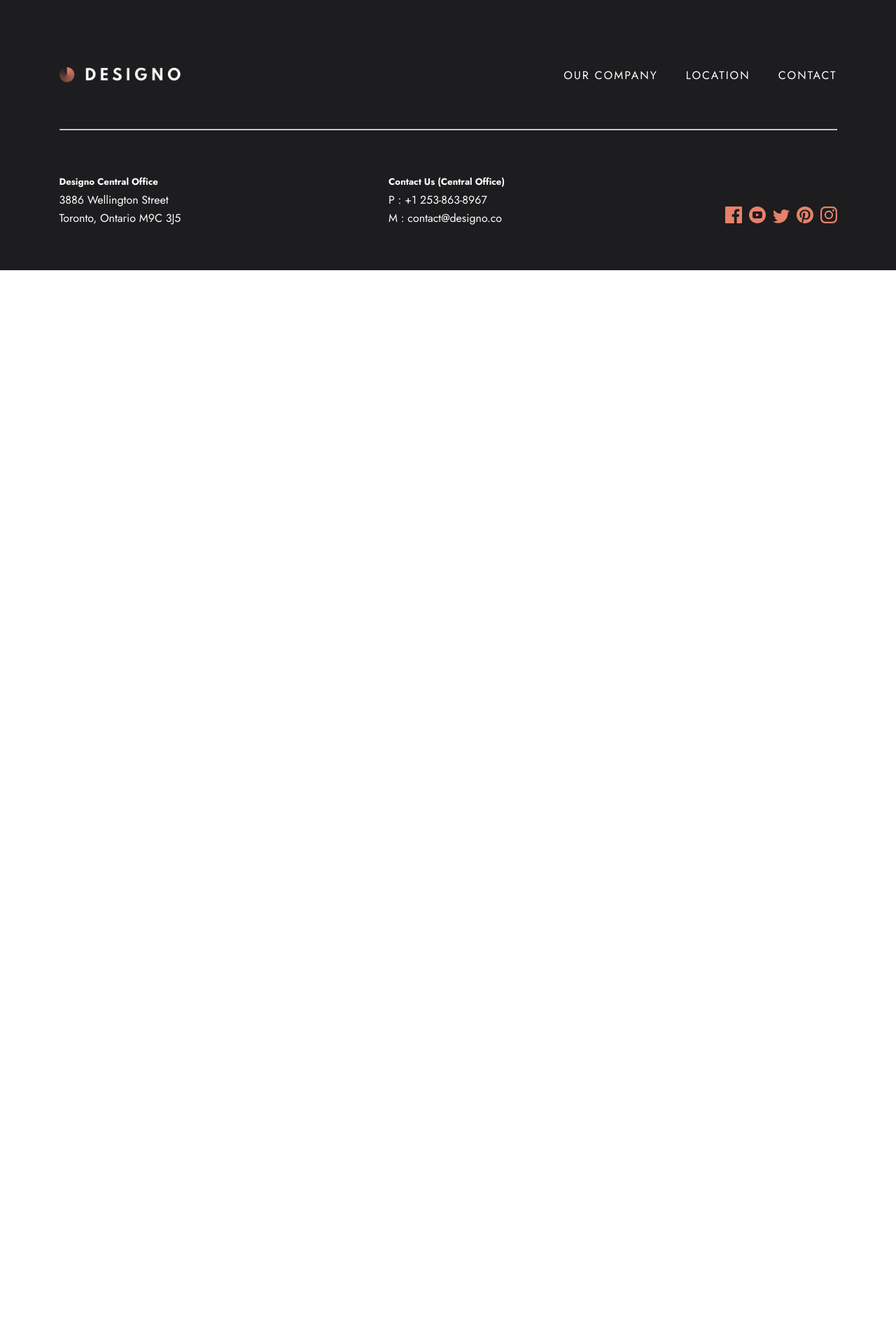
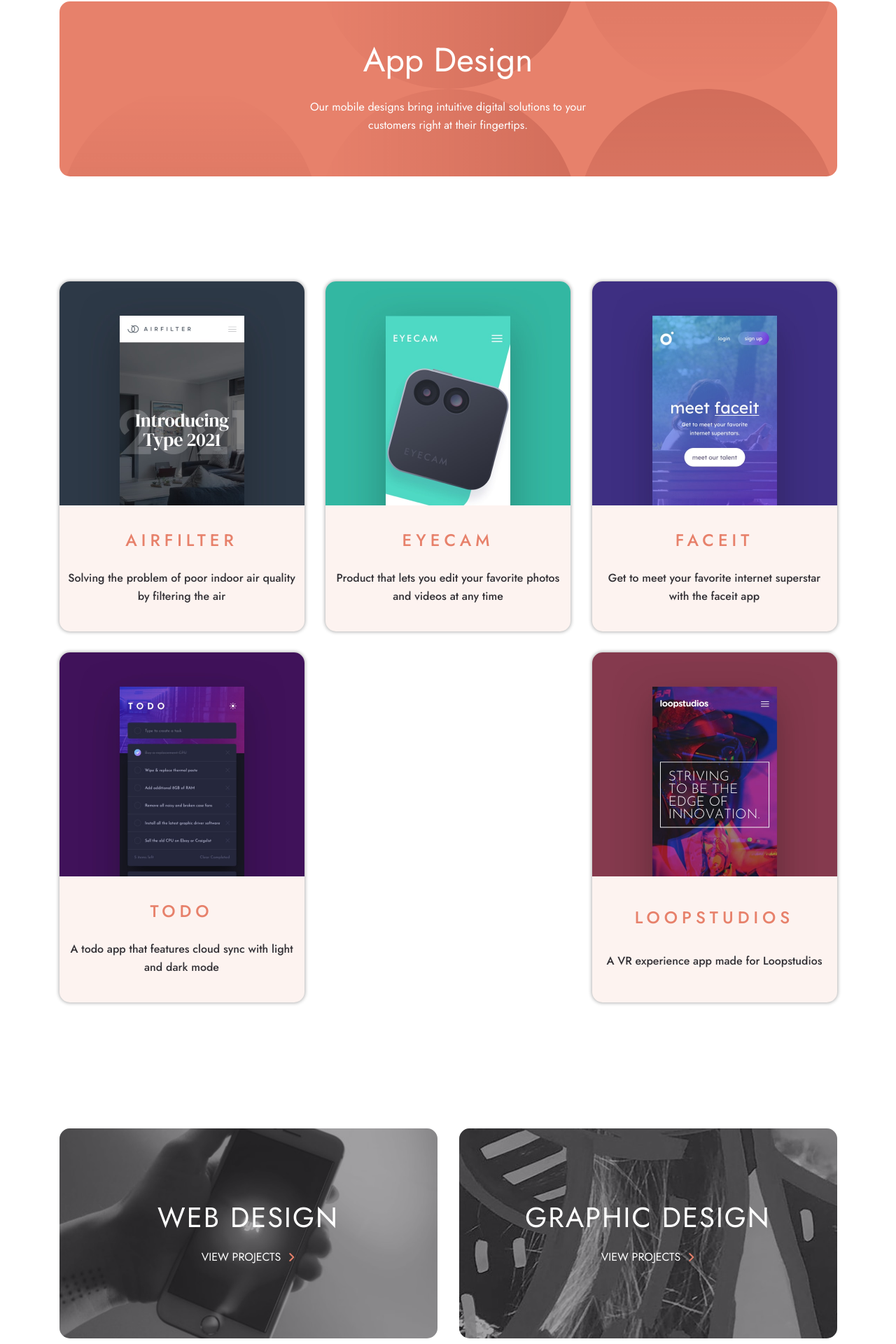
Before and after one commit to Sh0o7eR/Designo, an Angular app: page /appdesign in a window 1280 px wide. Before the commit this address led to /. Shown: the part 150-2070 px from the top of the page at 70% size. Before the commit the page ends 800 px from the top, so only its background shows below. Built offline with nearby package versions, Linux system fonts and the light colour scheme.

Commit message:
pages app-design & graphic-design, completed.

```diff
--- a/src/app/app-routing.module.ts
+++ b/src/app/app-routing.module.ts
@@ -2,10 +2,14 @@ import { NgModule } from '@angular/core';
 import { RouterModule, Routes } from '@angular/router';
 import {HomePageComponent} from './features/home-page/home-page.component';
 import {WebDesignComponent} from './features/web-design/web-design.component';
+import {AppDesignComponent} from './features/app-design/app-design.component';
+import {GraphicDesignComponent} from './features/graphic-design/graphic-design.component';
 
 const routes: Routes = [
   {path: '', component: HomePageComponent},
   {path: 'webdesign', component: WebDesignComponent},
+  {path: 'appdesign', component: AppDesignComponent},
+  {path: 'graphicdesign', component: GraphicDesignComponent},
 ];
 
 @NgModule({
--- a/src/app/app.module.ts
+++ b/src/app/app.module.ts
@@ -11,6 +11,8 @@ import { WebDesignComponent } from './features/web-design/web-design.component';
 import { CardWebDesignComponent } from './shared/card-web-design/card-web-design.component';
 import { ContSkillComponent } from './shared/cont-skill/cont-skill.component';
 import { HeroComponent } from './shared/hero/hero.component';
+import { AppDesignComponent } from './features/app-design/app-design.component';
+import { GraphicDesignComponent } from './features/graphic-design/graphic-design.component';
 
 @NgModule({
   declarations: [
@@ -22,7 +24,9 @@ import { HeroComponent } from './shared/hero/hero.component';
     WebDesignComponent,
     CardWebDesignComponent,
     ContSkillComponent,
-    HeroComponent
+    HeroComponent,
+    AppDesignComponent,
+    GraphicDesignComponent
   ],
   imports: [
     BrowserModule,
--- /dev/null
+++ b/src/app/core/cardInterface.ts
@@ -0,0 +1,5 @@
+export interface Card {
+  image: string;
+  title: string;
+  parag: string;
+}
--- /dev/null
+++ b/src/app/features/app-design/app-design.component.html
@@ -0,0 +1,20 @@
+<app-hero
+  [title]="titleHero"
+  [desc]="descHero"
+></app-hero>
+<section class="cont-card">
+  <app-card-web-design
+    *ngFor="let item of itemsCard"
+    [image]="item.image"
+    [title]="item.title"
+    [parag]="item.parag"
+  ></app-card-web-design>
+</section>
+<app-cont-skill
+  [title]="title"
+  [title2]="title2"
+  [text]="text"
+  [link]="link"
+  [link2]="link2"
+></app-cont-skill>
+<app-cta></app-cta>
--- /dev/null
+++ b/src/app/features/app-design/app-design.component.scss
@@ -0,0 +1,12 @@
+.cont-card{
+  max-width: 1111px;
+  margin: 150px auto 0;
+  display: flex;
+  flex-wrap: wrap;
+  justify-content: space-between;
+}
+@media (max-width:718px) {
+  .cont-card{
+    justify-content: center;
+  }
+}
--- /dev/null
+++ b/src/app/features/app-design/app-design.component.ts
@@ -0,0 +1,53 @@
+import { Component, OnInit } from '@angular/core';
+import {Card} from '../../core/cardInterface';
+
+@Component({
+  selector: 'app-app-design',
+  templateUrl: './app-design.component.html',
+  styleUrls: ['./app-design.component.scss']
+})
+export class AppDesignComponent implements OnInit {
+
+  itemsCard: Card[] = [
+    {
+      image: '../../../assets/app-design/desktop/image-airfilter.jpg',
+      title: 'AIRFILTER',
+      parag: 'Solving the problem of poor indoor air quality by filtering the air'
+    },
+    {
+      image: '../../../assets/app-design/desktop/image-eyecam.jpg',
+      title: 'EYECAM',
+      parag: 'Product that lets you edit your favorite photos and videos at any time'
+    },
+    {
+      image: '../../../assets/app-design/desktop/image-faceit.jpg',
+      title: 'FACEIT',
+      parag: 'Get to meet your favorite internet superstar with the faceit app'
+    },
+    {
+      image: '../../../assets/app-design/desktop/image-todo.jpg',
+      title: 'TODO',
+      parag: 'A todo app that features cloud sync with light and dark mode'
+    },
+    {
+      image: '../../../assets/app-design/desktop/image-loopstudios.jpg ',
+      title: 'LOOPSTUDIOS',
+      parag: 'A VR experience app made for Loopstudios'
+    }
+  ];
+
+  titleHero = 'App Design';
+  descHero = 'Our mobile designs bring intuitive digital solutions to your customers right at their fingertips.';
+  title = 'WEB DESIGN';
+  title2 = 'GRAPHIC DESIGN';
+  text = 'VIEW PROJECTS';
+  link = 'webdesign';
+  link2 = 'graphicdesign';
+
+
+  constructor() { }
+
+  ngOnInit(): void {
+  }
+
+}
--- /dev/null
+++ b/src/app/features/graphic-design/graphic-design.component.html
@@ -0,0 +1,20 @@
+<app-hero
+  [title]="titleHero"
+  [desc]="descHero"
+></app-hero>
+<section class="cont-card">
+  <app-card-web-design
+    *ngFor="let item of itemsCard"
+    [image]="item.image"
+    [title]="item.title"
+    [parag]="item.parag"
+  ></app-card-web-design>
+</section>
+<app-cont-skill
+  [title]="title"
+  [title2]="title2"
+  [text]="text"
+  [link]="link"
+  [link2]="link2"
+></app-cont-skill>
+<app-cta></app-cta>
--- /dev/null
+++ b/src/app/features/graphic-design/graphic-design.component.scss
@@ -0,0 +1,12 @@
+.cont-card{
+  max-width: 1111px;
+  margin: 150px auto 0;
+  display: flex;
+  flex-wrap: wrap;
+  justify-content: space-between;
+}
+@media (max-width:718px) {
+  .cont-card{
+    justify-content: center;
+  }
+}
--- /dev/null
+++ b/src/app/features/graphic-design/graphic-design.component.ts
@@ -0,0 +1,42 @@
+import { Component, OnInit } from '@angular/core';
+import {Card} from '../../core/cardInterface';
+
+@Component({
+  selector: 'app-graphic-design',
+  templateUrl: './graphic-design.component.html',
+  styleUrls: ['./graphic-design.component.scss']
+})
+export class GraphicDesignComponent implements OnInit {
+
+  itemsCard: Card[] =  [
+    {
+      image: '../../../assets/graphic-design/desktop/image-change.jpg',
+      title: 'TIM BROWN',
+      parag: 'A book cover designed for Tim Brown’s new release, ‘Change’'
+    },
+    {
+      image: '../../../assets/graphic-design/desktop/image-boxed-water.jpg',
+      title: 'BOXED WATER',
+      parag: 'A simple packaging concept made for Boxed Water'
+    },
+    {
+      image: '../../../assets/graphic-design/desktop/image-science.jpg',
+      title: 'SCIENCE!',
+      parag: 'A poster made in collaboration with the Federal Art Project'
+    }
+  ];
+
+  titleHero = 'Graphic Design';
+  descHero = 'We deliver eye-catching branding materials that are tailored to meet your business objectives.';
+  title = 'APP DESIGN';
+  title2 = 'WEB DESIGN';
+  text = 'VIEW PROJECTS';
+  link = 'appdesign';
+  link2 = 'webdesign';
+
+  constructor() { }
+
+  ngOnInit(): void {
+  }
+
+}
--- a/src/app/features/home-page/home-page.component.html
+++ b/src/app/features/home-page/home-page.component.html
@@ -23,11 +23,11 @@
   <div class="cont-skill__right">
     <div class="cont-skill__right__top">
       <h2>APP DESIGN</h2>
-    <a href="">VIEW PROJECTS <i class="fas fa-angle-right"></i></a>
+    <a href="" routerLink="/appdesign">VIEW PROJECTS <i class="fas fa-angle-right"></i></a>
     </div>
     <div class="cont-skill__right__bottom">
       <h2>GRAPHIC DESIGN</h2>
-    <a href="">VIEW PROJECTS <i class="fas fa-angle-right"></i></a>
+    <a href="" routerLink="/graphicdesign">VIEW PROJECTS <i class="fas fa-angle-right"></i></a>
     </div>
   </div>
 </section>
```
Also changed, not shown: src/app/features/web-design/web-design.component.ts (+2 -6 lines).
